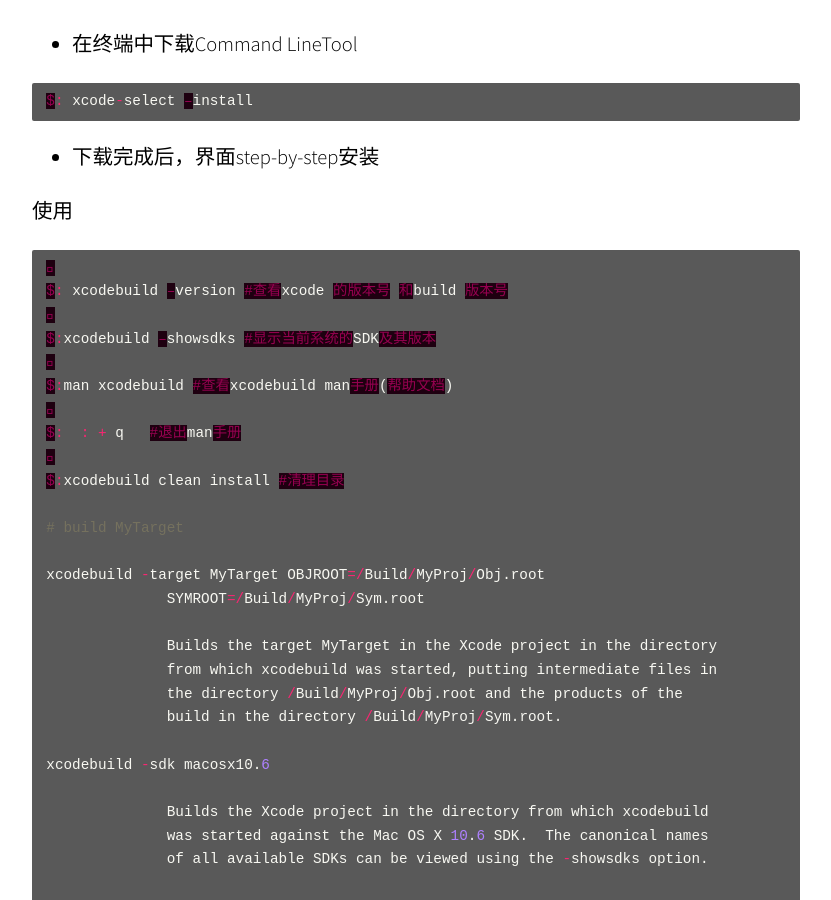
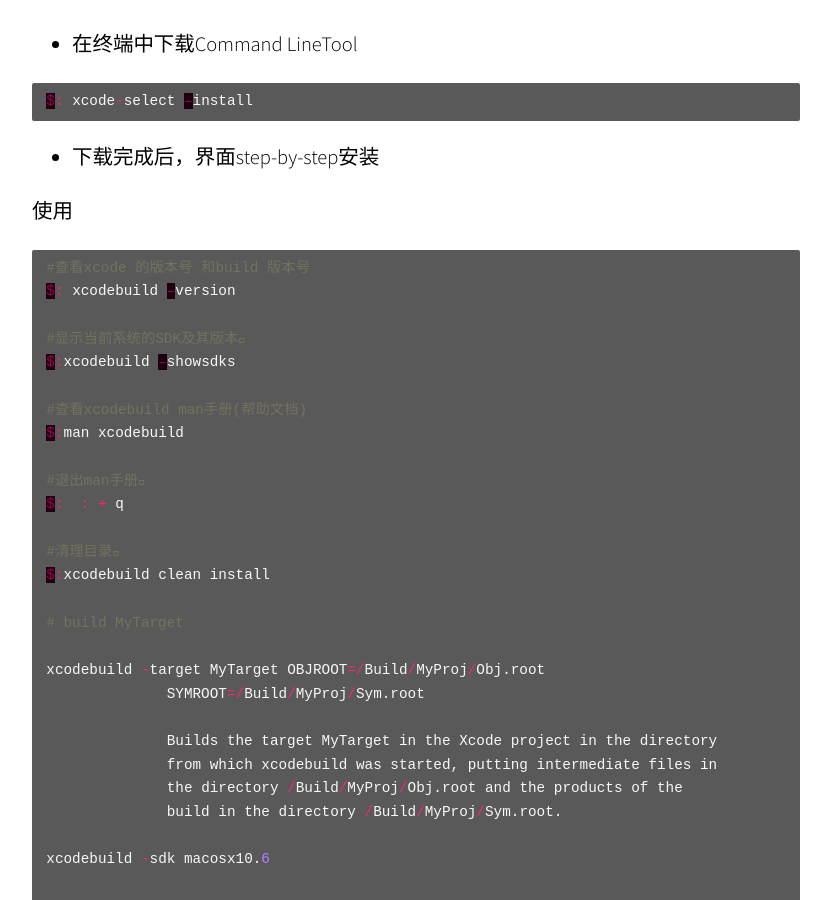
Before and after one commit to astrisk/astrisk.github.io, a Jekyll site: the page built from _posts/2017-04-20-iOS-xcodebuild.md, in a window 1280 px wide and 900 px high, scrolled down 573 px. Shown: the whole window, without its empty margins (224-1055 px from the left). Built offline with Jekyll 4.4.1, drawn with Linux system fonts in a browser that asks for light colours; some web fonts are replaced.

Commit message:
更新格式

```diff
--- a/_posts/2017-04-20-iOS-xcodebuild.md
+++ b/_posts/2017-04-20-iOS-xcodebuild.md
@@ -24,16 +24,21 @@
 **使用**
 
 {% highlight c %}
-
-$: xcodebuild –version #查看xcode 的版本号 和build 版本号
-
-$:xcodebuild –showsdks #显示当前系统的SDK及其版本
-
-$:man xcodebuild #查看xcodebuild man手册(帮助文档)
-
-$:  : + q   #退出man手册
-
-$:xcodebuild clean install #清理目录
+
+#查看xcode 的版本号 和build 版本号
+$: xcodebuild –version
+
+#显示当前系统的SDK及其版本
+$:xcodebuild –showsdks
+
+#查看xcodebuild man手册(帮助文档)
+$:man xcodebuild
+
+#退出man手册
+$:  : + q
+
+#清理目录
+$:xcodebuild clean install
 
 # build MyTarget
 
```
